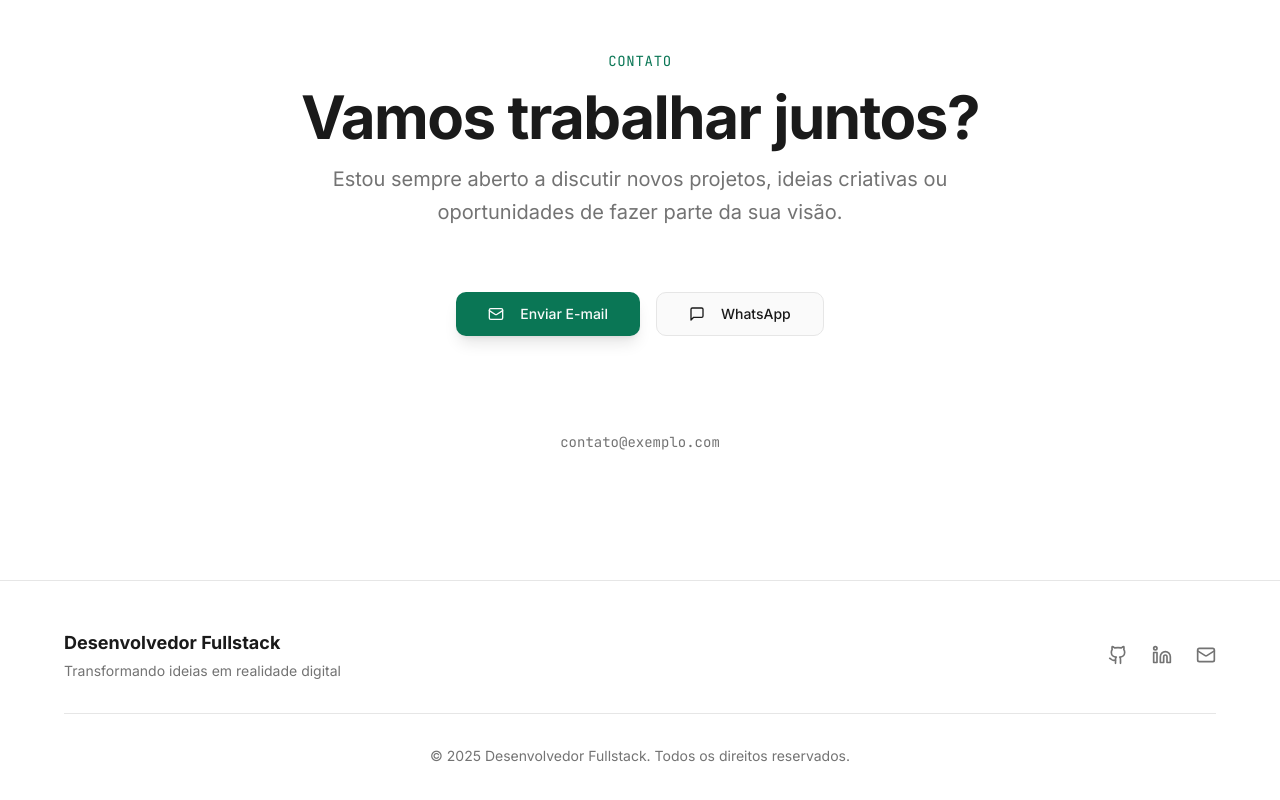
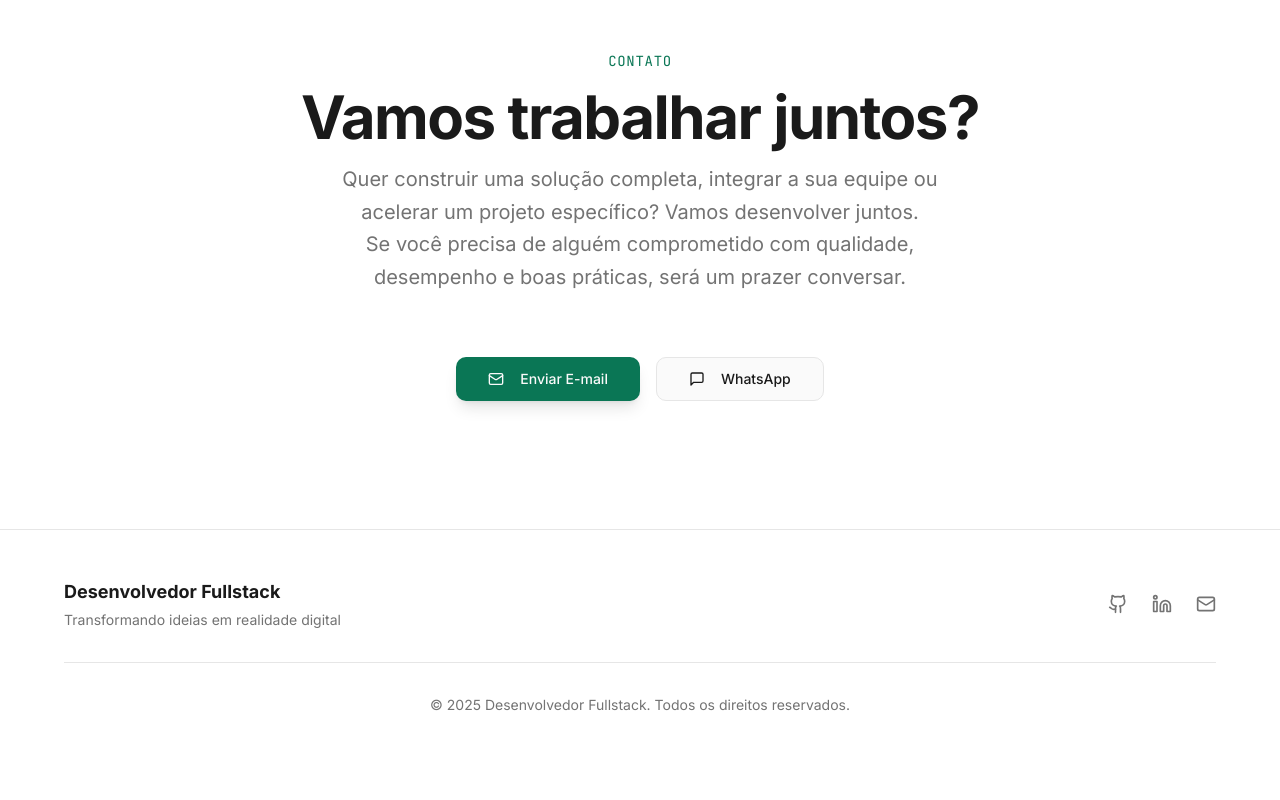
Before and after one commit to mancinilucas/my-portfolio, a React (Vite) app: page / in a window 1280 px wide. Shown: the part 4107-4907 px from the top of the page. After the commit the page ends 4870 px from the top, so only its background shows below. Built offline with nearby package versions, Linux system fonts and the light colour scheme; the HTML template or start-up script is replaced by a standard one.

Commit message:
add: Contact component

```diff
--- a/src/components/Contact.tsx
+++ b/src/components/Contact.tsx
@@ -21,15 +21,21 @@ const Contact = () => {
             <p className="text-primary font-mono text-sm tracking-wider">
               CONTATO
             </p>
+
             <h2 className="text-4xl md:text-6xl font-bold tracking-tight">
               Vamos trabalhar juntos?
             </h2>
+
             <p className="text-xl text-muted-foreground max-w-2xl mx-auto leading-relaxed">
-              Estou sempre aberto a discutir novos projetos, ideias criativas ou
-              oportunidades de fazer parte da sua visão.
+              Quer construir uma solução completa, integrar a sua equipe ou
+              acelerar um projeto específico? Vamos desenvolver juntos.
+              <br />
+              Se você precisa de alguém comprometido com qualidade, desempenho e
+              boas práticas, será um prazer conversar.
             </p>
           </div>
 
+          {/* CTA buttons */}
           <motion.div
             initial={{ opacity: 0, y: 20 }}
             animate={isInView ? { opacity: 1, y: 0 } : { opacity: 0, y: 20 }}
@@ -41,35 +47,27 @@ const Contact = () => {
               className="group bg-primary hover:bg-primary/90 text-primary-foreground shadow-lg hover:shadow-xl transition-all"
               asChild
             >
-              <a href="mailto:contato@exemplo.com">
+              <a href="mailto:mancinilucas05@gmail.com">
                 <Mail className="mr-2 h-5 w-5" />
                 Enviar E-mail
               </a>
             </Button>
+
             <Button
               size="lg"
               variant="outline"
-              className="border-border hover:bg-secondary"
+              className="border-border hover:bg-secondary hover:text-secondary-foreground hover:shadow-xl"
               asChild
             >
               <a
-                href="https://wa.me/5511999999999"
+                href="https://wa.me/5573988945898"
                 target="_blank"
                 rel="noopener noreferrer"
               >
-                <MessageSquare className="mr-2 h-5 w-5" />
+                <MessageSquare className="mr-2 h-5 w-5 text" />
                 WhatsApp
               </a>
             </Button>
-          </motion.div>
-
-          <motion.div
-            initial={{ opacity: 0 }}
-            animate={isInView ? { opacity: 1 } : { opacity: 0 }}
-            transition={{ duration: 0.6, delay: 0.4 }}
-            className="pt-16 text-muted-foreground"
-          >
-            <p className="font-mono text-sm">contato@exemplo.com</p>
           </motion.div>
         </motion.div>
       </div>
```
